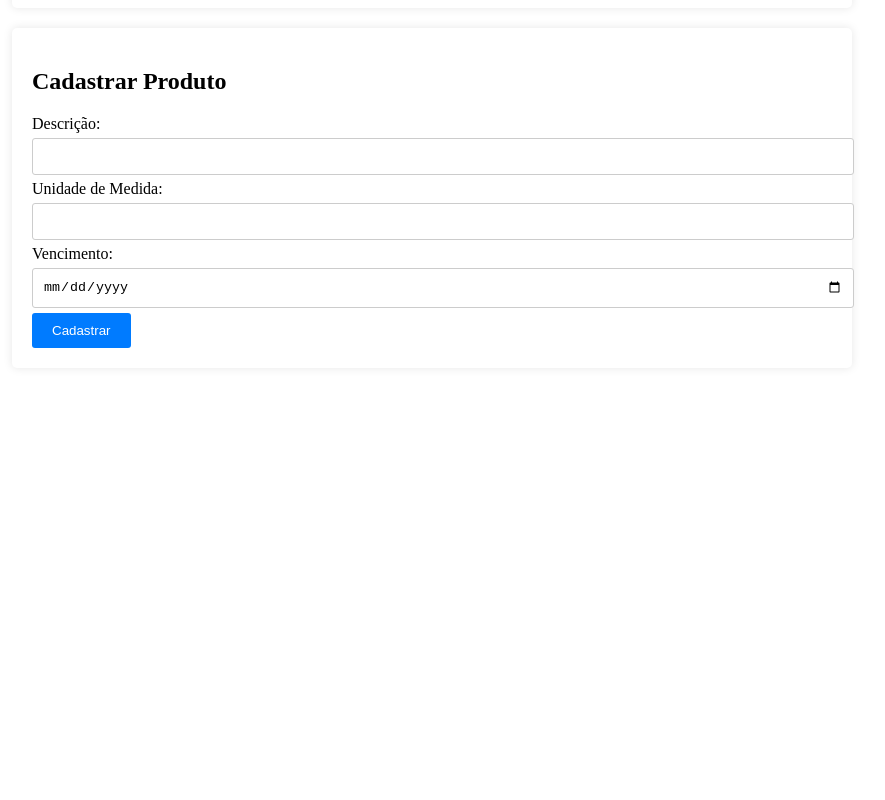
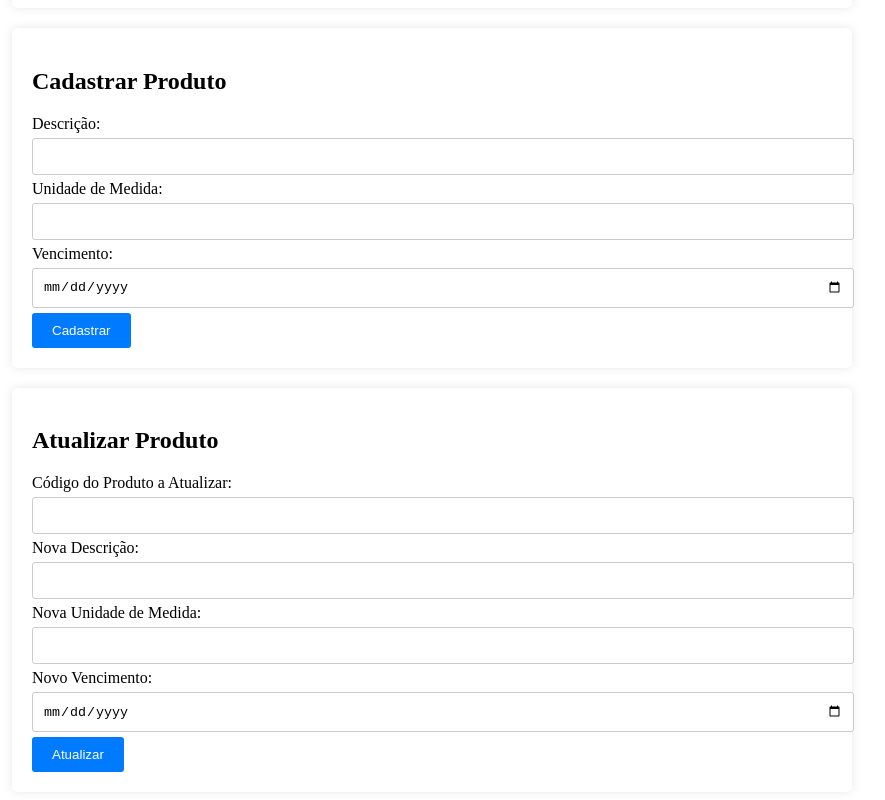
Before and after one commit to JulioPerin/ADS, an Angular app in the folder ADS/ProgWeb/N3Web/: page / in a window 1280 px wide. Shown: the part 443-1243 px from the top of the page, without its empty margins (208-1093 px from the left). Before the commit the page ends 819 px from the top, so only its background shows below. Built offline with nearby package versions, Linux system fonts and the light colour scheme; no server answers.

Commit message:
Atualizar Produto

```diff
--- a/ADS/ProgWeb/N3Web/src/app/produto/produto.component.html
+++ b/ADS/ProgWeb/N3Web/src/app/produto/produto.component.html
@@ -44,6 +44,44 @@
     </form>
   </div>
 
+  <div class="container">
+    <h2>Atualizar Produto</h2>
+    <form (ngSubmit)="atualizarProduto()">
+      <div class="form-group">
+        <label for="atualizarCodigo">Código do Produto a Atualizar:</label>
+        <input type="text" id="atualizarCodigo" name="atualizarCodigo" [(ngModel)]="codigo" required>
+      </div>
+      <div class="form-group">
+        <label for="atualizarDescricao">Nova Descrição:</label>
+        <input type="text" id="atualizarDescricao" name="atualizarDescricao" [(ngModel)]="descricao">
+      </div>
+      <div class="form-group">
+        <label for="atualizarUnidadeDeMedida">Nova Unidade de Medida:</label>
+        <input type="text" id="atualizarUnidadeDeMedida" name="atualizarUnidadeDeMedida" [(ngModel)]="unidadeDeMedida">
+      </div>
+      <div class="form-group">
+        <label for="atualizarVencimento">Novo Vencimento:</label>
+        <input type="date" id="atualizarVencimento" name="atualizarVencimento" [(ngModel)]="vencimento">
+      </div>
+      <button type="submit">Atualizar</button>
+    </form>
+  </div>
+
+
+
+
+
+
+
+
+
+
+
+
+
+
+
+
   <div id="popup" class="popup">
     <p id="popup-message"></p>
 </div>
--- a/ADS/ProgWeb/N3Web/src/app/produto/produto.component.ts
+++ b/ADS/ProgWeb/N3Web/src/app/produto/produto.component.ts
@@ -77,6 +77,72 @@ export class ProdutoComponent implements OnInit {
     );
   }
 
+  atualizarProduto() {
+    const baseUrl = 'http://localhost:8080'; // Substitua pelo URL real da sua API
+    const codigo = this.codigo; // Use o código do produto do componente
+
+    const data = {
+      descricao: this.descricao || null,
+      unidadeDeMedida: this.unidadeDeMedida || null,
+      vencimento: this.vencimento || null,
+    };
+
+    this.http.put<Produto>(`${baseUrl}/produtos/${codigo}`, data).subscribe(
+      (response: Produto) => {
+        this.descricao = '';
+        this.unidadeDeMedida = '';
+        this.vencimento = '';
+        this.showPopup("Item atualizado com sucesso");
+        this.listarProdutos();
+      },
+      (error: any) => {
+        this.showPopupErro("Não foi possível atualizar o item");
+        console.error('Erro na solicitação:', error);
+      }
+    );
+  }
+
+
+
+
+
+
+
+
+
+
+
+
+
+
+
+
+
+
+
+
+
+
+
+
+
+
+
+
+
+
+
+
+
+
+
+
+
+
+
+
+
+
   showPopup(message: string) {
     const popup = document.getElementById('popup');
     const popupMessage = document.getElementById('popup-message');
```
